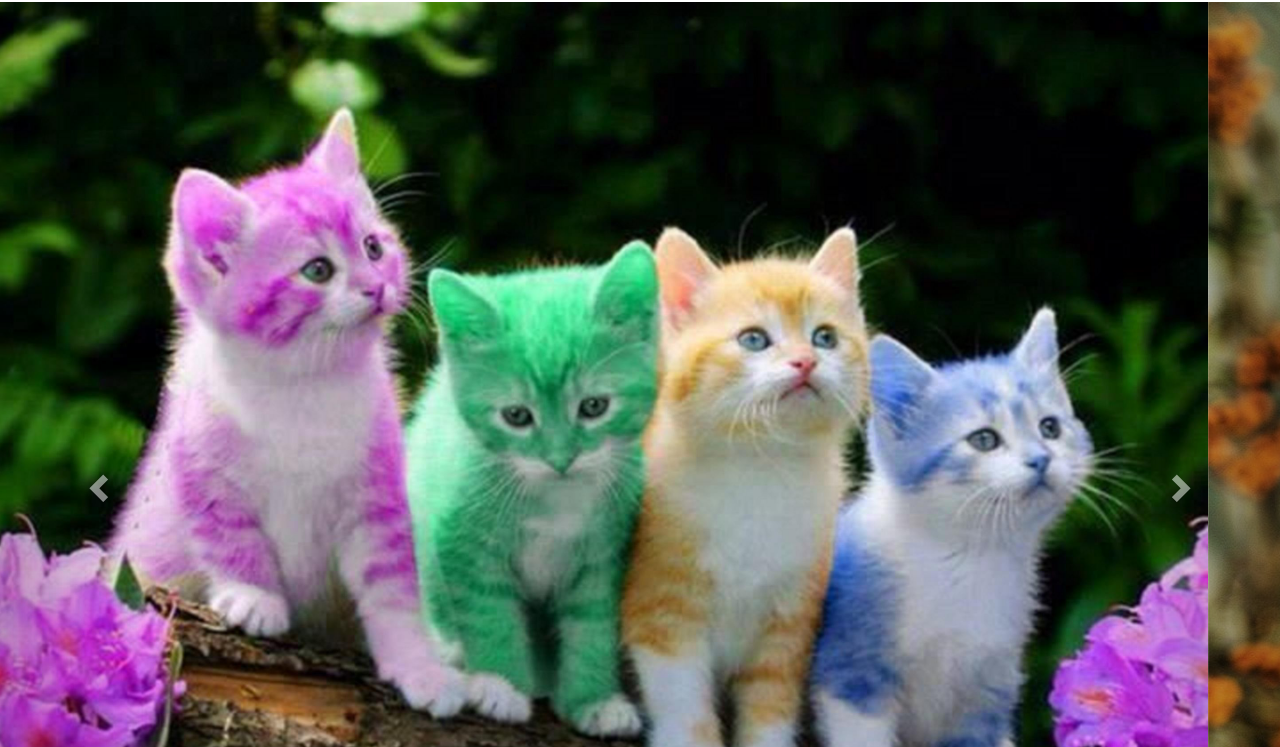
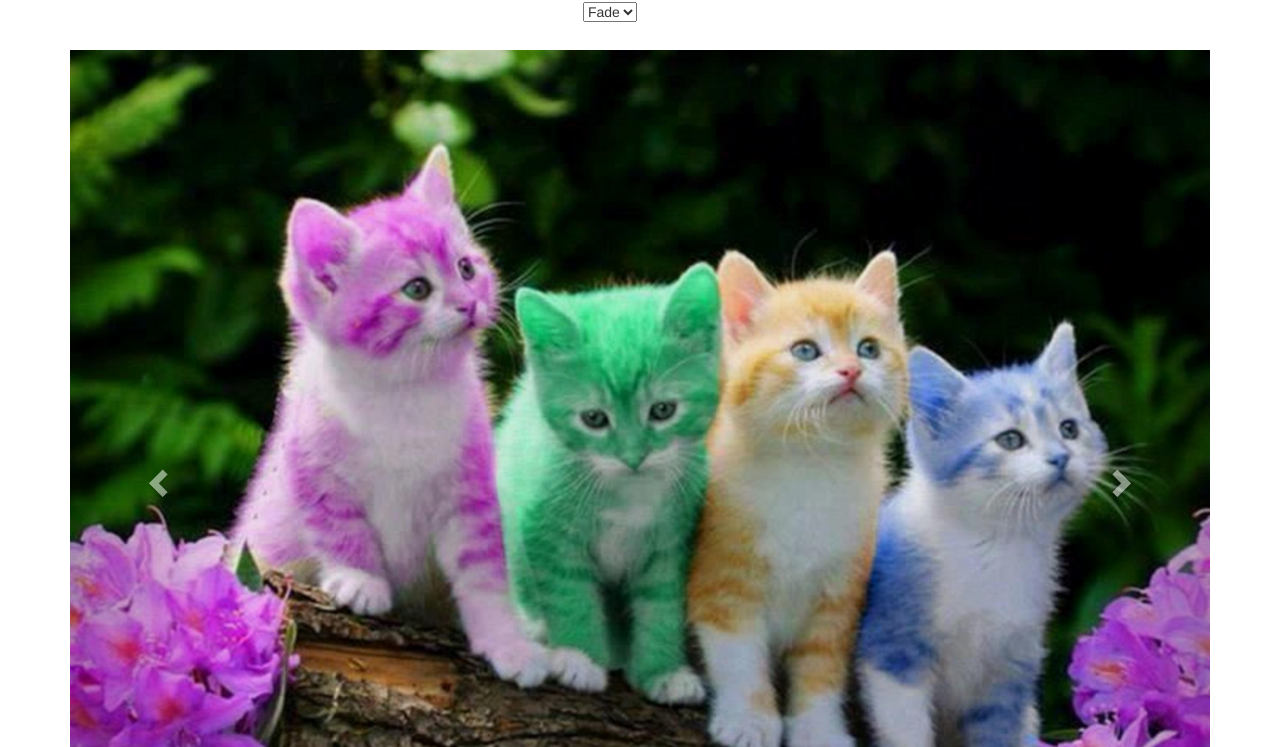
Before and after one commit to BlaiseRoberts/jQuery-slideshow, a plain HTML site: page index.html in a window 1280 px wide. Shown: the part 68-815 px from the top of the page. Drawn offline with nearby package versions, Linux system fonts and the light colour scheme.

Commit message:
added select element to choose between slide and fade transitions

```diff
--- /dev/null
+++ b/css/styles.css
@@ -0,0 +1,55 @@
+select {
+    margin-left: 45%;
+    margin-bottom: 2em;
+}
+
+
+
+
+
+
+/* Carousel Fading slide */
+.carousel-fade .carousel-inner { background: #000; }
+.carousel-fade .carousel-control { z-index: 2; }
+.carousel-fade .item {
+  opacity: 0;
+  -webkit-transition-property: opacity;
+  -moz-transition-property: opacity;
+  -o-transition-property: opacity;
+  transition-property: opacity;
+  }
+
+  .carousel-fade .next.left,
+  .carousel-fade .prev.right,
+  .carousel-fade .item.active { opacity: 1; }
+
+  .carousel-fade .active.left,
+  .carousel-fade .active.right {
+    left: 0;
+    opacity: 0;
+    z-index: 1;
+    }
+
+
+/* Safari Fix */
+@media all and (transform-3d), (-webkit-transform-3d) {
+    .carousel-fade .carousel-inner > .item.next,
+    .carousel-fade .carousel-inner > .item.active.right {
+      opacity: 0;
+      -webkit-transform: translate3d(0, 0, 0);
+              transform: translate3d(0, 0, 0);
+    }
+    .carousel-fade .carousel-inner > .item.prev,
+    .carousel-fade .carousel-inner > .item.active.left {
+      opacity: 0;
+      -webkit-transform: translate3d(0, 0, 0);
+              transform: translate3d(0, 0, 0);
+    }
+    .carousel-fade .carousel-inner > .item.next.left,
+    .carousel-fade .carousel-inner > .item.prev.right,
+    .carousel-fade .carousel-inner > .item.active {
+      opacity: 1;
+      -webkit-transform: translate3d(0, 0, 0);
+              transform: translate3d(0, 0, 0);
+    }
+}
--- a/index.html
+++ b/index.html
@@ -3,17 +3,25 @@
 <head>
 	<title>Slideshow</title>
 	<link rel="stylesheet" type="text/css" href="dist/css/bootstrap.min.css">
+	<link rel="stylesheet" type="text/css" href="css/styles.css">
 </head>
-<body>
-	<h1 class="text-center">Cat Slideshow!</h1>
+<body class="container">
+	<div class="row">
+		<div class="col-sm-12">
+			<h1 class="text-center">Cat Slideshow!</h1>
+			<select>
+				<option value="fade">Fade</option>
+				<option id="slide-option" value="slide">Slide</option>
+			</select>
+		</div>
+	</div>
 
-
-	<div id="carousel-example-generic" class="carousel slide" data-ride="carousel">
+	<div id="carousel" class="carousel slide carousel-fade" data-ride="carousel">
 	  <!-- Indicators -->
 	  <ol class="carousel-indicators">
-	    <li data-target="#carousel-example-generic" data-slide-to="0" class="active"></li>
-	    <li data-target="#carousel-example-generic" data-slide-to="1"></li>
-	    <li data-target="#carousel-example-generic" data-slide-to="2"></li>
+	    <li data-target="#carousel" data-slide-to="0" class="active"></li>
+	    <li data-target="#carousel" data-slide-to="1"></li>
+	    <li data-target="#carousel" data-slide-to="2"></li>
 	  </ol>
 
 	  <!-- Wrapper for slides -->
@@ -39,11 +47,11 @@
 	  </div>
 
 	  <!-- Controls -->
-	  <a class="left carousel-control" href="#carousel-example-generic" role="button" data-slide="prev">
+	  <a class="left carousel-control" href="#carousel" role="button" data-slide="prev">
 	    <span class="glyphicon glyphicon-chevron-left" aria-hidden="true"></span>
 	    <span class="sr-only">Previous</span>
 	  </a>
-	  <a class="right carousel-control" href="#carousel-example-generic" role="button" data-slide="next">
+	  <a class="right carousel-control" href="#carousel" role="button" data-slide="next">
 	    <span class="glyphicon glyphicon-chevron-right" aria-hidden="true"></span>
 	    <span class="sr-only">Next</span>
 	  </a>
@@ -52,5 +60,6 @@
 
 	<script type="text/javascript" src="dist/jquery.min.js"></script>
 	<script type="text/javascript" src="dist/js/bootstrap.min.js"></script>
+	<script type="text/javascript" src="js/main.js"></script>
 </body>
 </html>
--- a/js/main.js
+++ b/js/main.js
@@ -0,0 +1,31 @@
+"use strict";
+
+
+$(document).ready( () => {
+
+	$("select").change( () => {
+
+		$("#slide-option").is(":selected") ? $(".carousel").removeClass("carousel-fade") : $(".carousel").addClass("carousel-fade");
+
+	})
+
+
+
+
+
+
+
+
+
+
+
+
+
+
+
+
+
+
+
+
+});
```
